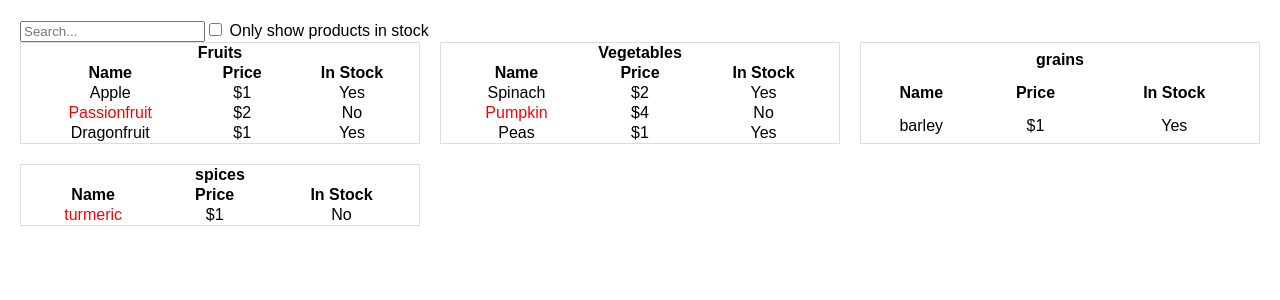
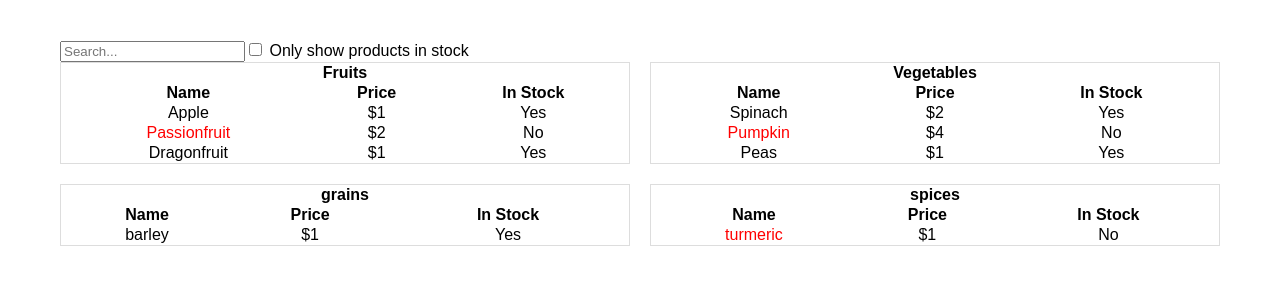
Before and after one commit to RajeshPesitm/THINK-REACT, a React (Create React App) app: page / in a window 1280 px wide. Shown: the top 300 px of the page. Built offline with nearby package versions, Linux system fonts and the light colour scheme.

Commit message:
Category Tables Onclick & layout Added

```diff
--- /dev/null
+++ b/src/components/CategoryDetail.js
@@ -0,0 +1,18 @@
+import Layout from './Layout';
+import ProductTableCollection from './ProductTableCollection';
+
+export default function CategoryDetail({ category, products, onBack }) {
+    return (
+        <Layout
+            title={`${category} - Products`}
+            showBackButton={true}
+            onBack={onBack}
+        >
+            <ProductTableCollection
+                category={category}
+                products={products}
+                isDetailView={true}
+            />
+        </Layout>
+    );
+}
--- a/src/components/FilterableProductTable.js
+++ b/src/components/FilterableProductTable.js
@@ -1,14 +1,38 @@
 import { useState } from 'react';
 import SearchBar from './SearchBar';
 import ProductTable from './ProductTable';
+import CategoryDetail from './CategoryDetail';
+import Layout from './Layout';
 
 export default function FilterableProductTable({ products }) {
 
     const [filterText, setFilterText] = useState('');
     const [inStockOnly, setInStockOnly] = useState(false);
+    const [selectedCategory, setSelectedCategory] = useState(null);
+
+    const handleCategoryClick = (category) => {
+        setSelectedCategory(category);
+    };
+
+    const handleBackToHome = () => {
+        setSelectedCategory(null);
+    };
+
+    if (selectedCategory) {
+        const categoryProducts = products.filter(
+            product => product.category === selectedCategory
+        );
+        return (
+            <CategoryDetail
+                category={selectedCategory}
+                products={categoryProducts}
+                onBack={handleBackToHome}
+            />
+        );
+    }
 
     return (
-        <div>
+        <Layout showBackButton={false}>
             <SearchBar
                 filterText={filterText}
                 inStockOnly={inStockOnly}
@@ -19,7 +43,8 @@ export default function FilterableProductTable({ products }) {
                 products={products}
                 filterText={filterText}
                 inStockOnly={inStockOnly}
+                onCategoryClick={handleCategoryClick}
             />
-        </div>
+        </Layout>
     );
 }
--- /dev/null
+++ b/src/components/Layout.js
@@ -0,0 +1,20 @@
+import styles from './styles.module.css';
+
+export default function Layout({ children, title, showBackButton, onBack }) {
+    return (
+        <div className={styles.layoutContainer}>
+            {showBackButton && (
+                <button
+                    className={styles.backButton}
+                    onClick={onBack}
+                >
+                    ← Back to Home
+                </button>
+            )}
+            {title && <h1 className={styles.pageTitle}>{title}</h1>}
+            <div className={styles.layoutContent}>
+                {children}
+            </div>
+        </div>
+    );
+}
--- a/src/components/ProductTable.js
+++ b/src/components/ProductTable.js
@@ -1,7 +1,7 @@
 import ProductTableCollection from './ProductTableCollection';
 import styles from './styles.module.css';
 
-export default function ProductTable({ products, filterText, inStockOnly }) {
+export default function ProductTable({ products, filterText, inStockOnly, onCategoryClick }) {
     // Step 1: Filter products based on filterText and inStockOnly
     const filteredProducts = products.filter((product) => {
         if (
@@ -36,6 +36,7 @@ export default function ProductTable({ products, filterText, inStockOnly }) {
                     key={category}
                     category={category}
                     products={groupedByCategory[category]}
+                    onCategoryClick={onCategoryClick}
                 />
             ))}
         </div>
--- a/src/components/ProductTableCollection.js
+++ b/src/components/ProductTableCollection.js
@@ -2,8 +2,14 @@ import ProductCategoryRow from './ProductCategoryRow';
 import ProductRow from './ProductRow';
 import styles from './styles.module.css';
 
-export default function ProductTableCollection({ category, products }) {
+export default function ProductTableCollection({ category, products, onCategoryClick, isDetailView }) {
+    const wrapperClass = isDetailView ? styles.nonClickable : styles.clickable;
+
     return (
+        <div
+            className={`${styles.tableWrapper} ${wrapperClass}`}
+            onClick={() => !isDetailView && onCategoryClick && onCategoryClick(category)}
+        >
             <table className={styles.table}>
                 <tbody>
                     <ProductCategoryRow category={category} />
@@ -20,5 +26,6 @@ export default function ProductTableCollection({ category, products }) {
                     ))}
                 </tbody>
             </table>
+        </div>
     );
 }
--- a/src/components/index.js
+++ b/src/components/index.js
@@ -4,3 +4,5 @@ export { default as ProductTable } from './ProductTable';
 export { default as ProductTableCollection } from './ProductTableCollection';
 export { default as ProductCategoryRow } from './ProductCategoryRow';
 export { default as ProductRow } from './ProductRow';
+export { default as Layout } from './Layout';
+export { default as CategoryDetail } from './CategoryDetail';
--- a/src/components/styles.module.css
+++ b/src/components/styles.module.css
@@ -13,3 +13,52 @@
 .tableCell {
   text-align: center;
 }
+
+.layoutContainer {
+  padding: 20px;
+  max-width: 1200px;
+  margin: 0 auto;
+}
+
+.backButton {
+  background-color: #007bff;
+  color: white;
+  border: none;
+  padding: 10px 20px;
+  border-radius: 4px;
+  cursor: pointer;
+  font-size: 14px;
+  margin-bottom: 20px;
+  transition: background-color 0.3s;
+}
+
+.backButton:hover {
+  background-color: #0056b3;
+}
+
+.pageTitle {
+  margin: 20px 0;
+  color: #333;
+}
+
+.layoutContent {
+  display: contents;
+}
+
+.tableWrapper {
+  width: 100%;
+}
+
+.tableWrapper.clickable {
+  cursor: pointer;
+  transition: transform 0.2s, box-shadow 0.2s;
+}
+
+.tableWrapper.clickable:hover {
+  transform: translateY(-4px);
+  box-shadow: 0 4px 12px rgba(0, 0, 0, 0.15);
+}
+
+.tableWrapper.nonClickable {
+  cursor: default;
+}
```
Also changed, not shown: 1 other file (tests, documents, lock files or other folders). Lines whose indentation alone changed are shown as unchanged.
